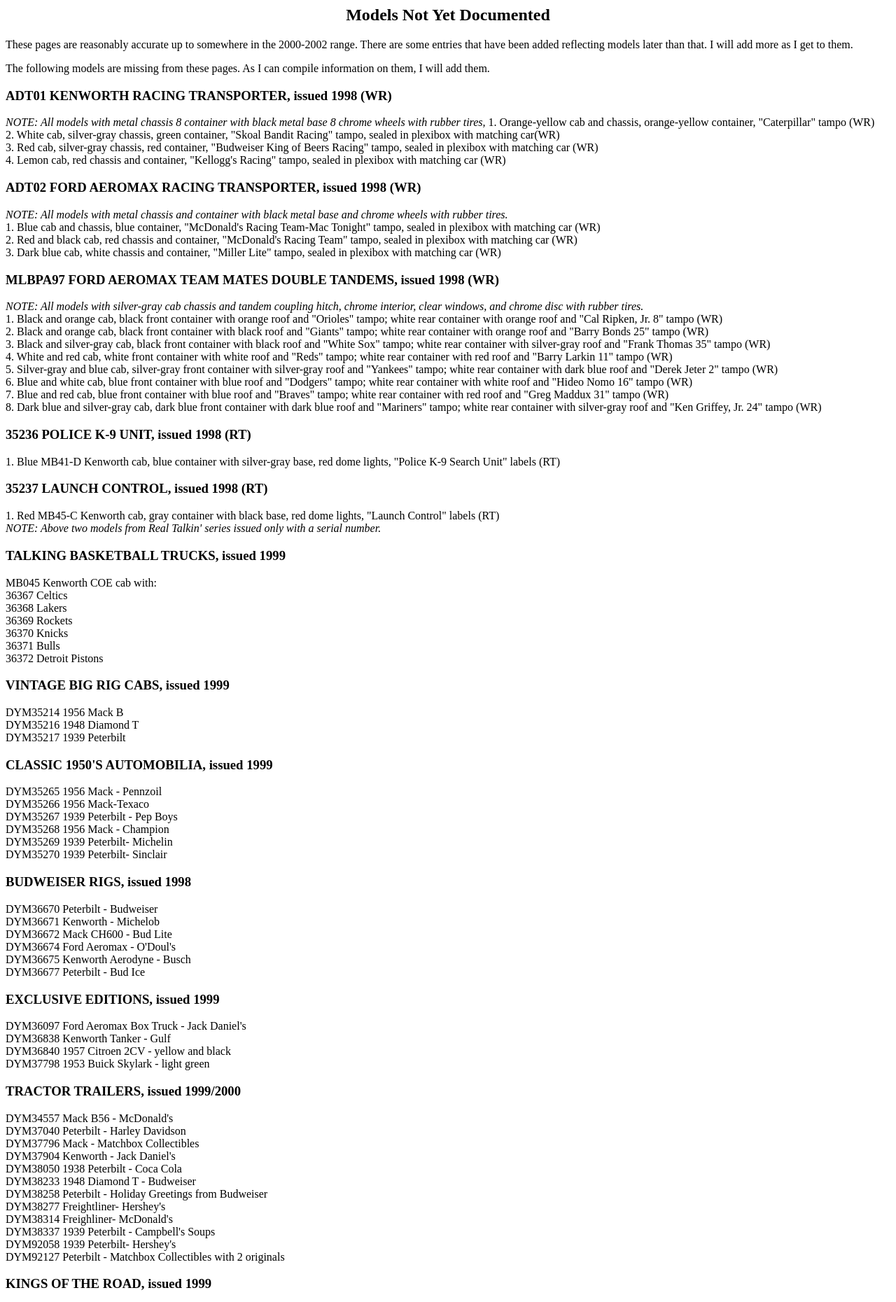
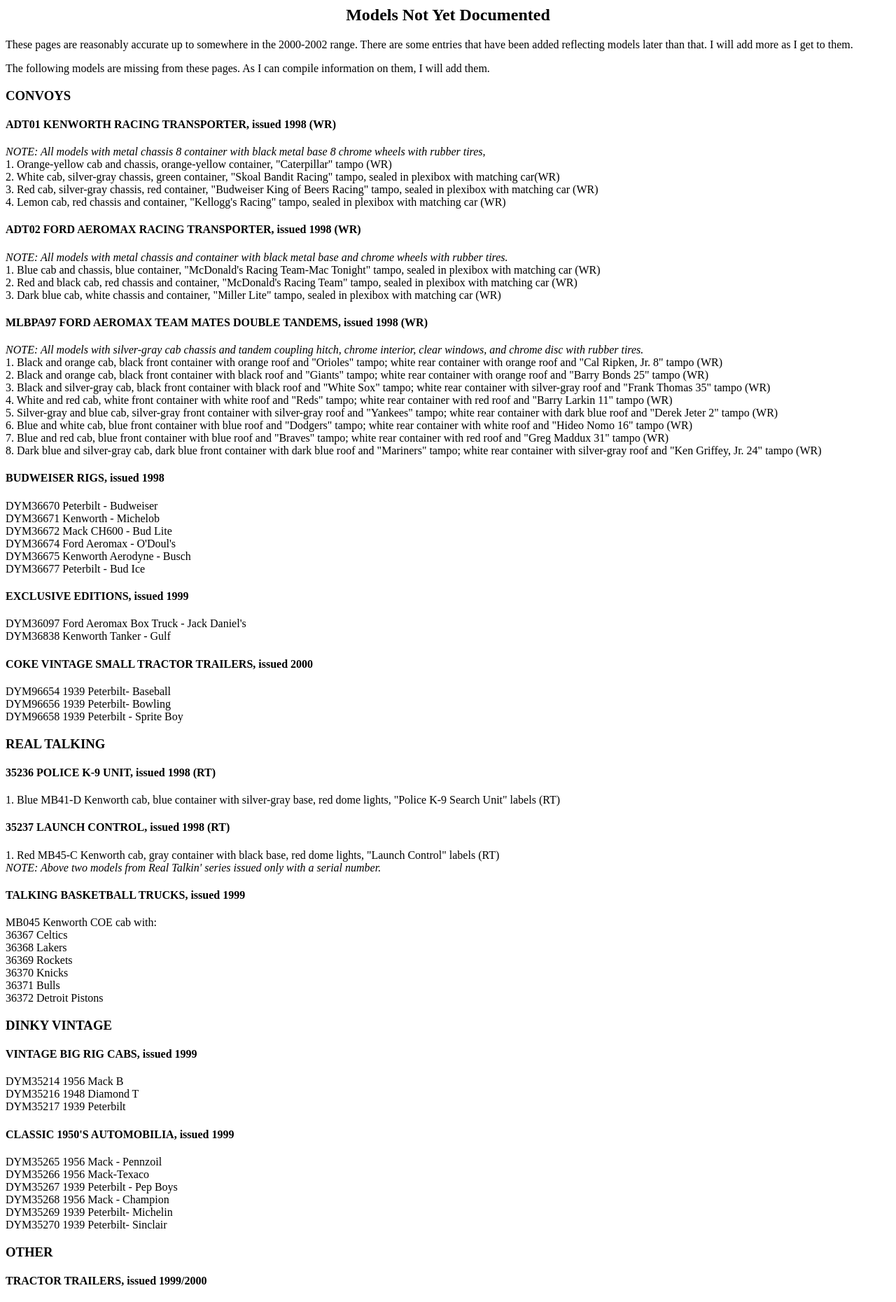
Before and after one commit to ddierschow/bamca, a PHP site: page /convoy/TODO.php in a window 1280 px wide. Shown: the top 1860 px of the page at 70% size. Run offline with PHP 8.4, Linux system fonts and the light colour scheme; a stand-in replaces the project's code that opens the database connection.

Commit message:
Updates to work toward putting convoy in the database.

```diff
--- a/htdocs/convoy/TODO.php
+++ b/htdocs/convoy/TODO.php
@@ -7,19 +7,21 @@ reflecting models later than that.  I will add more as I get to them.<p>
 
 The following models are missing from these pages.  As I can compile information on them, I will add them.<p>
 
-<h3>ADT01 KENWORTH RACING TRANSPORTER, issued 1998 (WR)</h3>
-<i>NOTE: All models with metal chassis 8 container with black metal base 8 chrome wheels with rubber tires,</i>
+<h3>CONVOYS</h3>
+
+<h4>ADT01 KENWORTH RACING TRANSPORTER, issued 1998 (WR)</h4>
+<i>NOTE: All models with metal chassis 8 container with black metal base 8 chrome wheels with rubber tires,</i><br>
 1. Orange-yellow cab and chassis, orange-yellow container, "Caterpillar" tampo (WR)<br>
 2. White cab, silver-gray chassis, green container, "Skoal Bandit Racing" tampo, sealed in plexibox with matching car(WR)<br>
 3. Red cab, silver-gray chassis, red container, "Budweiser King of Beers Racing" tampo, sealed in plexibox with matching car (WR)<br>
 4. Lemon cab, red chassis and container, "Kellogg's Racing" tampo, sealed in plexibox with matching car (WR)<br>
-<h3>ADT02 FORD AEROMAX RACING TRANSPORTER, issued 1998 (WR)</h3>
+<h4>ADT02 FORD AEROMAX RACING TRANSPORTER, issued 1998 (WR)</h4>
 <i>NOTE: All models with metal chassis and container with black metal base and chrome wheels with rubber tires.</i><br>
 1. Blue cab and chassis, blue container, "McDonald's Racing Team-Mac Tonight" tampo, sealed in plexibox with matching car (WR)<br>
 2. Red and black cab, red chassis and container, "McDonald's Racing Team" tampo, sealed in plexibox with matching car (WR)<br>
 3. Dark blue cab, white chassis and container, "Miller Lite" tampo, sealed in plexibox with matching car (WR)<br>
 
-<h3>MLBPA97 FORD AEROMAX TEAM MATES DOUBLE TANDEMS, issued 1998 (WR)</h3>
+<h4>MLBPA97 FORD AEROMAX TEAM MATES DOUBLE TANDEMS, issued 1998 (WR)</h4>
 <i>NOTE: All models with silver-gray cab chassis and tandem coupling hitch, chrome interior, clear windows, and chrome disc with rubber tires.</i><br>
 1. Black and orange cab, black front container with orange roof and "Orioles" tampo; white rear container with orange roof and "Cal Ripken, Jr. 8" tampo (WR)<br>
 2. Black and orange cab, black front container with black roof and "Giants" tampo; white rear container with orange roof and "Barry Bonds 25" tampo (WR)<br>
@@ -30,14 +32,33 @@ The following models are missing from these pages.  As I can compile information
 7. Blue and red cab, blue front container with blue roof and "Braves" tampo; white rear container with red roof and "Greg Maddux 31" tampo (WR)<br>
 8. Dark blue and silver-gray cab, dark blue front container with dark blue roof and "Mariners" tampo; white rear container with silver-gray roof and "Ken Griffey, Jr. 24" tampo (WR)<br>
 
-<h3>35236 POLICE K-9 UNIT, issued 1998 (RT)</h3>
+<h4>BUDWEISER RIGS, issued 1998</h4>
+DYM36670 Peterbilt - Budweiser<br>
+DYM36671 Kenworth - Michelob<br>
+DYM36672 Mack CH600 - Bud Lite<br>
+DYM36674 Ford Aeromax - O'Doul's<br>
+DYM36675 Kenworth Aerodyne - Busch<br>
+DYM36677 Peterbilt - Bud Ice<br>
+
+<h4>EXCLUSIVE EDITIONS, issued 1999</h4>
+DYM36097 Ford Aeromax Box Truck - Jack Daniel's<br>
+DYM36838 Kenworth Tanker - Gulf<br>
+
+<h4>COKE VINTAGE SMALL TRACTOR TRAILERS, issued 2000</h4>
+DYM96654 1939 Peterbilt- Baseball<br>
+DYM96656 1939 Peterbilt- Bowling<br>
+DYM96658 1939 Peterbilt - Sprite Boy<br>
+
+<h3>REAL TALKING</h3>
+
+<h4>35236 POLICE K-9 UNIT, issued 1998 (RT)</h4>
 1. Blue MB41-D Kenworth cab, blue container with silver-gray base, red dome lights, "Police K-9 Search Unit" labels (RT)<br>
 
-<h3>35237 LAUNCH CONTROL, issued 1998 (RT)</h3>
+<h4>35237 LAUNCH CONTROL, issued 1998 (RT)</h4>
 1. Red MB45-C Kenworth cab, gray container with black base, red dome lights, "Launch Control" labels (RT)<br>
 <i>NOTE: Above two models from Real Talkin' series issued only with a serial number.</i><br>
 
-<h3>TALKING BASKETBALL TRUCKS, issued 1999 </h3>
+<h4>TALKING BASKETBALL TRUCKS, issued 1999 </h4>
 MB045 Kenworth COE cab with:<br>
 36367 Celtics<br>
 36368 Lakers<br>
@@ -46,12 +67,14 @@ MB045 Kenworth COE cab with:<br>
 36371 Bulls<br>
 36372 Detroit Pistons<br>
 
-<h3>VINTAGE BIG RIG CABS, issued 1999</h3>
+<h3>DINKY VINTAGE</h3>
+
+<h4>VINTAGE BIG RIG CABS, issued 1999</h4>
 DYM35214 1956 Mack B<br>
 DYM35216 1948 Diamond T<br>
 DYM35217 1939 Peterbilt<br>
 
-<h3>CLASSIC 1950'S AUTOMOBILIA, issued 1999</h3>
+<h4>CLASSIC 1950'S AUTOMOBILIA, issued 1999</h4>
 DYM35265 1956 Mack - Pennzoil<br>
 DYM35266 1956 Mack-Texaco<br>
 DYM35267 1939 Peterbilt - Pep Boys<br>
@@ -59,21 +82,9 @@ DYM35268 1956 Mack - Champion<br>
 DYM35269 1939 Peterbilt- Michelin<br>
 DYM35270 1939 Peterbilt- Sinclair<br>
 
-<h3>BUDWEISER RIGS, issued 1998</h3>
-DYM36670 Peterbilt - Budweiser<br>
-DYM36671 Kenworth - Michelob<br>
-DYM36672 Mack CH600 - Bud Lite<br>
-DYM36674 Ford Aeromax - O'Doul's<br>
-DYM36675 Kenworth Aerodyne - Busch<br>
-DYM36677 Peterbilt - Bud Ice<br>
+<h3>OTHER</h3>
 
-<h3>EXCLUSIVE EDITIONS, issued 1999</h3>
-DYM36097 Ford Aeromax Box Truck - Jack Daniel's<br>
-DYM36838 Kenworth Tanker - Gulf<br>
-DYM36840 1957 Citroen 2CV - yellow and black<br>
-DYM37798 1953 Buick Skylark - light green<br>
-
-<h3>TRACTOR TRAILERS, issued 1999/2000</h3>
+<h4>TRACTOR TRAILERS, issued 1999/2000</h4>
 DYM34557 Mack B56 - McDonald's<br>
 DYM37040 Peterbilt - Harley Davidson<br>
 DYM37796 Mack - Matchbox Collectibles<br>
@@ -87,13 +98,13 @@ DYM38337 1939 Peterbilt - Campbell's Soups<br>
 DYM92058 1939 Peterbilt- Hershey's<br>
 DYM92127 Peterbilt - Matchbox Collectibles with 2 originals<br>
 
-<h3>KINGS OF THE ROAD, issued 1999</h3>
+<h4>KINGS OF THE ROAD, issued 1999</h4>
 DYM38007 Ford Aeromax - Roadway<br>
 DYM38008 Ford Aeromax - Consolidated Freightways<br>
 DYM38009 Ford Aeromax - Overnite<br>
 DYM38010 Kenworth Aerodyne - Yellow Freight<br>
 
-<h3>HERSHEY'S SMALL TRACTOR TRAILERS, issued 2000</h3>
+<h4>HERSHEY'S SMALL TRACTOR TRAILERS, issued 2000</h4>
 DYM92167 Valentine Greetings<br>
 DYM92168 Happy Easter<br>
 DYM92169 Mother's Day<br>
@@ -101,18 +112,13 @@ DYM92171 Independence Day<br>
 DYM92172 Halloween<br>
 DYM92173 Season's Greetings<br>
 
-<h3>COKE VINTAGE SMALL TRACTOR TRAILERS, issued 2000</h3>
-DYM96654 1939 Peterbilt- Baseball<br>
-DYM96656 1939 Peterbilt- Bowling<br>
-DYM96658 1939 Peterbilt - Sprite Boy<br>
-
-<h3>EXCLUSIVE EDITIONS and STAND ALONE ISSUES, issued 2000/2001</h3>
+<h4>EXCLUSIVE EDITIONS and STAND ALONE ISSUES, issued 2000/2001</h4>
 38045 Mack B56 Trailer Truck - Yesteryear Design Team<br>
 92174 Kenworth Tanker-Texaco<br>
 92554 Peterbilt - Seasons Greetings Coca Cola<br>
 96769 Mack B-56 Flat Bed - Jack Daniel's<br>
 
-<h3>OTHER CONVOYS MENTIONED BY MBXFORUM</h3>
+<h4>OTHER CONVOYS MENTIONED BY MBXFORUM</h4>
 PS001 - Articulated Truck, from Container Port playset<br>
 CY002C - Kenworth Conventional Car Transporter, part of Superfast Minis line<br>
 CY008C - Kenworth C.O.E. Box Truck with Sound - probably 35237 above<br>
@@ -136,9 +142,9 @@ CY062A - Scania T142 Box Truck - currently part of CY016A<br>
 CY063A - DAF Box Truck - currently part of CY025A<br>
 CY064A - Mercedes Benz Actros Box Truck - currently part of CY009C<br>
 CY065A - Kenworth C.O.E. Box Truck with Sound - MBA Talking Rigs above<br>
-CY101A - Kenworth T600 Box Car Cooler<br>
-CY102A - Ford Aeromax Box Car Cooler<br>
-CY103A - Ford Aeromax Double Trailer<br>
+CY101A - Kenworth T600 Box Car Cooler - ADT01 above<br>
+CY102A - Ford Aeromax Box Car Cooler - ADT02 above<br>
+CY103A - Ford Aeromax Double Trailer - MLBPA97 above<br>
 CY104B - Kenworth Conventional  Superstar Transporter with <br>
 CY105B - Kenworth C.O.E. Aerodyne<br>
 CY116B - Ford Aeromax Tanker<br>
@@ -146,7 +152,7 @@ DY01 - Mack B61 SMMT 1956<br>
 DY02 - Peterbilt SMTT 1939<br>
 DY03 - Kenworth C.O.E. Gas Tanker<br>
 
-<h3>SUPER CONVOYS</h3>
+<h4>SUPER CONVOYS</h4>
 MBSC001A - DL 2000 Conventional Cab Pipe Truck<br>
 MBSC001B - DL 2000 Conventional Cab Low Loader Spool Hauler<br>
 MBSC002A - MBX RIG I Cab-Over  Box Truck<br>
@@ -174,7 +180,7 @@ MBSC007A - MEGA TON Fire Truck<br>
 MBSC008A - Ford C-900 Hopper Trailer<br>
 MBSC008B - Ford C-900 Dry Bulk Hauler<br>
 
-<h3>MATCHBOX COLLECTIBLES SUPER RIGS</h3>
+<h4>MATCHBOX COLLECTIBLES SUPER RIGS</h4>
 Many of these are mentioned above.<p>
 
 <b>DAF</b><br>
@@ -235,7 +241,7 @@ Many of these are mentioned above.<p>
 3. (DYM38050). Coca Cola Work Refreshed <br>
 
 <p>
-<h3>LONG TERM PLANS</h3>
+<h4>LONG TERM PLANS</h4>
 Eventually all of the information on these pages will become part of the
 BAMCA database.  At that point they will be searchable and will be integrated
 better with other models, including links between component models and between
--- a/htdocs/convoy/ids.php
+++ b/htdocs/convoy/ids.php
@@ -93,7 +93,7 @@ $entries = [
     ['i' => 'CY037A', 'c' => ['MB214','MB308'], 't' => 'Racing Transporter', 'y' => '1993', 'n' => 'Ford Aeromax Transporter',],
     ['i' => 'CY038A', 'c' => ['MB045'], 't' => 'Container', 'y' => '1993', 'n' => 'Kenworth Container Truck',],
     ['i' => 'CY039A', 'c' => ['MB214','MB308'], 't' => 'Box', 'y' => '1994', 'n' => 'Ford Aeromax Box Truck',],
-    ['i' => 'CY047A', 'c' => ['MCI'], 't' => 'none', 'y' => '1999', 'n' => 'MCI Coach',],
+    ['i' => 'CY047A', 'c' => ['CY047'], 't' => 'none', 'y' => '1999', 'n' => 'MCI Coach',],
     ['i' => 'CY104A', 'c' => ['MB103'], 't' => 'Superstar Transporter', 'y' => '1989', 'n' => 'Kenworth Superstar Transporter',],
     ['i' => 'CY104B', 'c' => ['MB147'], 't' => 'Box', 'y' => '1997', 'n' => 'Scania Box Truck',],
     ['i' => 'CY105A', 'c' => ['MB045','MB103'], 't' => 'Box', 'y' => '1989', 'n' => 'Kenworth Gas Truck',],
--- a/htdocs/styles/convoy.css
+++ b/htdocs/styles/convoy.css
@@ -23,7 +23,7 @@ a:hover      {color: #CC0000; background-color: transparent; text-decoration: un
 .serieshead {vertical-align: top; text-align: center;}
 .seriesempty {background-color: #D3D3D3; text-align: center;}
 .seriescol00 {vertical-align: middle; text-align: center; height: 64px;}
-.seriesent {vertical-align: middle; text-align: center; font-weight: bold; width: 60px; height: 75px;}
+.seriesent {vertical-align: middle; text-align: center; font-weight: bold; width: 60px; height: 75px; line-height: 14px;}
 .seriescolAC {background-color: #CCFF99;}
 .seriescolD3 {background-color: #CCFFFF;}
 .seriescolDS {background-color: #FF99CC;}
```
Also changed, not shown: htdocs/convoy/series.php (+8 -8 lines), htdocs/convoy/trailer.php (+5 -5 lines).
